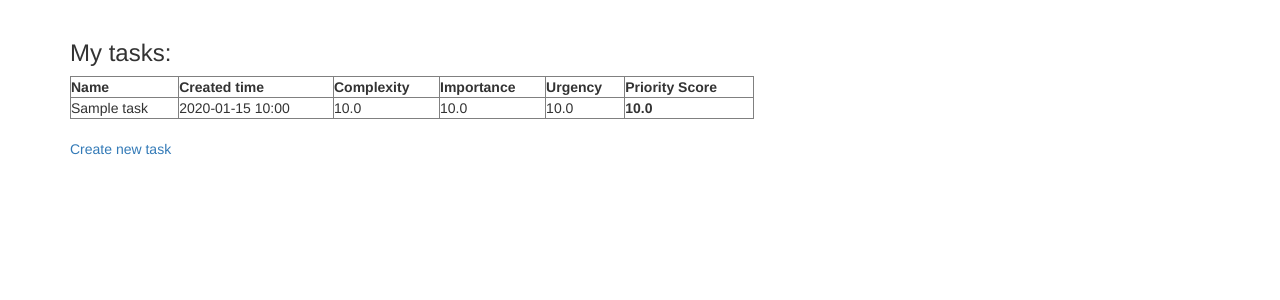
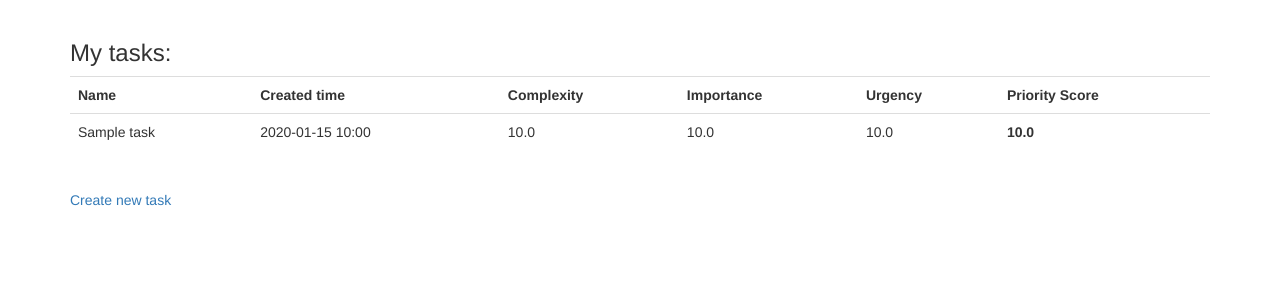
Before and after one commit to Dilshod070/mlmltool, a Python web app: template flaskapp/app/templates/task_list.html in a window 1280 px wide. Shown: the part 72-372 px from the top of the page. Run offline with Jinja, Linux system fonts and the light colour scheme; the template is opened without the code that fills it: most values are stand-ins (such as "Sample title", 1, 10 or a date in 2020); some libraries are stand-ins or nearby versions.

Commit message:
fix tasks table view

```diff
--- a/flaskapp/app/templates/task_list.html
+++ b/flaskapp/app/templates/task_list.html
@@ -2,7 +2,7 @@
 
 {% block app_content %}
     <h3>My tasks:</h3>
-    <table width="60%" border="1" cellpadding="4" valign="top">
+    <table class="table table-hover">
         <tr>
             <th>Name</th><th>Created time</th>
             <th>Complexity</th><th>Importance</th><th>Urgency</th>
```
